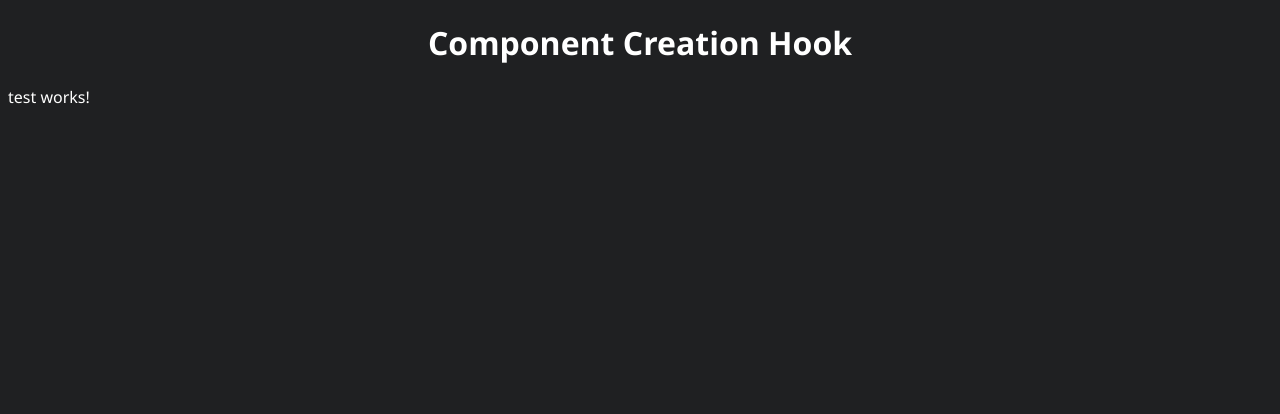
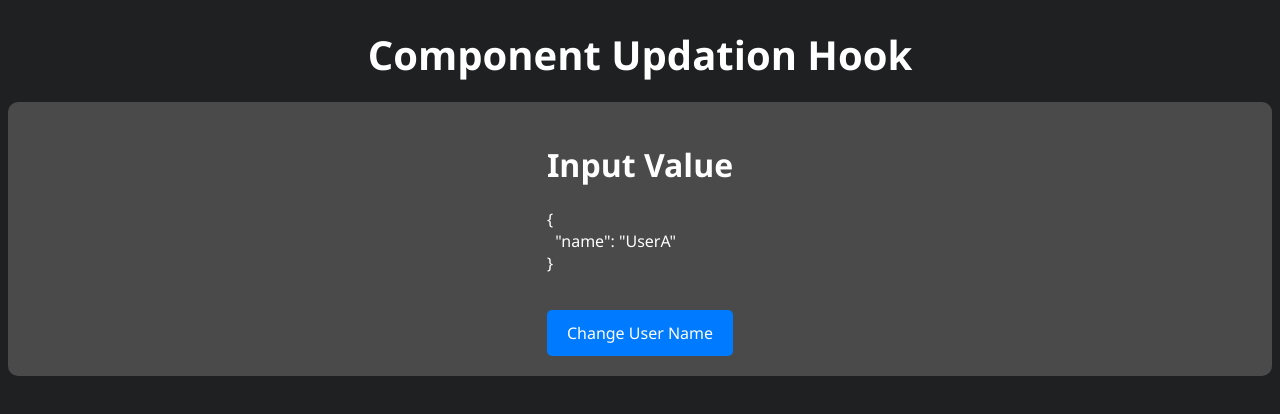
Before and after one commit to Poopa2/my-angular-project, an Angular app: page / in a window 1280 px wide. Shown: the top 414 px of the page. Built offline with nearby package versions, Linux system fonts and the light colour scheme.

Commit message:
Section04 ngDoCheck()

```diff
--- a/src/app/app.component.css
+++ b/src/app/app.component.css
@@ -1,3 +1,37 @@
 h1 {
   text-align: center;
+  font-size: 2.5rem;
+  margin-bottom: 20px;
 }
+
+div {
+  display: flex;
+  flex-direction: column;
+  align-items: center;
+  gap: 20px;
+  margin: 0 auto;
+  padding: 20px;
+  background-color: #4b4a4a;
+  border-radius: 10px;
+}
+
+button {
+  padding: 12px 20px;
+  background-color: #007bff;
+  color: var(--text-color);
+  border: none;
+  border-radius: 5px;
+  font-family: var(--font-family);
+  font-size: 1rem;
+  cursor: pointer;
+  transition: background-color 0.3s ease;
+}
+
+button:hover {
+  background-color: #0056b3;
+}
+
+button:focus {
+  outline: none;
+  box-shadow: 0 0 5px #0056b3;
+}
--- a/src/app/app.component.html
+++ b/src/app/app.component.html
@@ -1,2 +1,5 @@
-<h1>Component Creation Hook</h1>
-<app-test [inputValue]="inputValue"></app-test>
+<h1>Component Updation Hook</h1>
+<div>
+  <app-test [user]="user"></app-test>
+  <button (click)="changeUserName()">Change User Name</button>
+</div>
--- a/src/app/app.component.ts
+++ b/src/app/app.component.ts
@@ -1,17 +1,19 @@
-import { Component, signal } from '@angular/core';
+import { Component } from '@angular/core';
 import { RouterOutlet } from '@angular/router';
-import { CommonModule } from '@angular/common';
-import { FormsModule } from '@angular/forms';
 import { TestComponent } from './test/test.component';
 
 @Component({
   selector: 'app-root',
+  standalone: true,
   imports: [RouterOutlet, TestComponent],
   templateUrl: './app.component.html',
-  styleUrl: './app.component.css'
+  styleUrl: './app.component.css',
 })
 export class AppComponent {
-
- inputValue: string = 'New Value';
-
+  user = {
+    name: 'UserA',
+  };
+  changeUserName() {
+    this.user.name = 'UserB';
+  }
 }
--- a/src/app/test/test.component.html
+++ b/src/app/test/test.component.html
@@ -1 +1,4 @@
-<p>test works!</p>
+<div>
+  <h1>Input Value</h1>
+  <pre>{{ user | json }}</pre>
+</div>
--- a/src/app/test/test.component.ts
+++ b/src/app/test/test.component.ts
@@ -1,17 +1,27 @@
-import { Component, Input, OnChanges, SimpleChanges } from '@angular/core';
+import {
+  Component,
+  Input,
+  OnChanges,
+  SimpleChanges,
+  DoCheck,
+} from '@angular/core';
+import { CommonModule } from '@angular/common';
 
 @Component({
   selector: 'app-test',
   standalone: true,
-  imports: [],
+  imports: [CommonModule],
   templateUrl: './test.component.html',
   styleUrl: './test.component.css',
 })
-export class TestComponent implements OnChanges {
-  @Input() inputValue: string = '';
+export class TestComponent implements DoCheck {
+  @Input() user: any;
+  private previousUserName: string | undefined;
 
-  ngOnChanges(changes: SimpleChanges): void {
-    console.log('Calling from the ngOnChanges hook...');
-    console.log(changes);
+ ngDoCheck(): void {
+    if (this.user.name != this.previousUserName) {
+      this.previousUserName = this.user.name;
+      console.log('ngDoCheck called - User name changed to: ', this.user.name);
+    }
   }
 }
```
